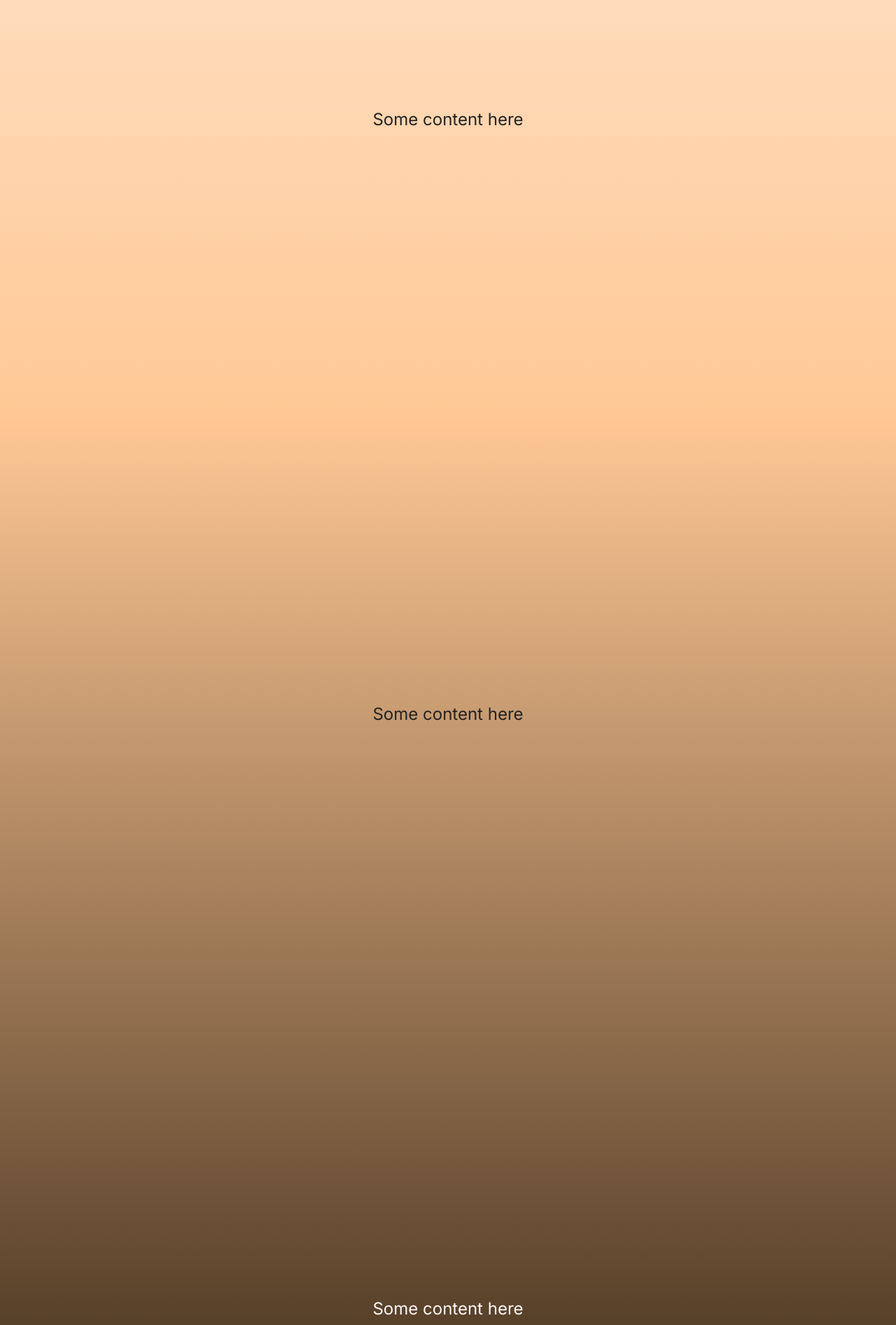
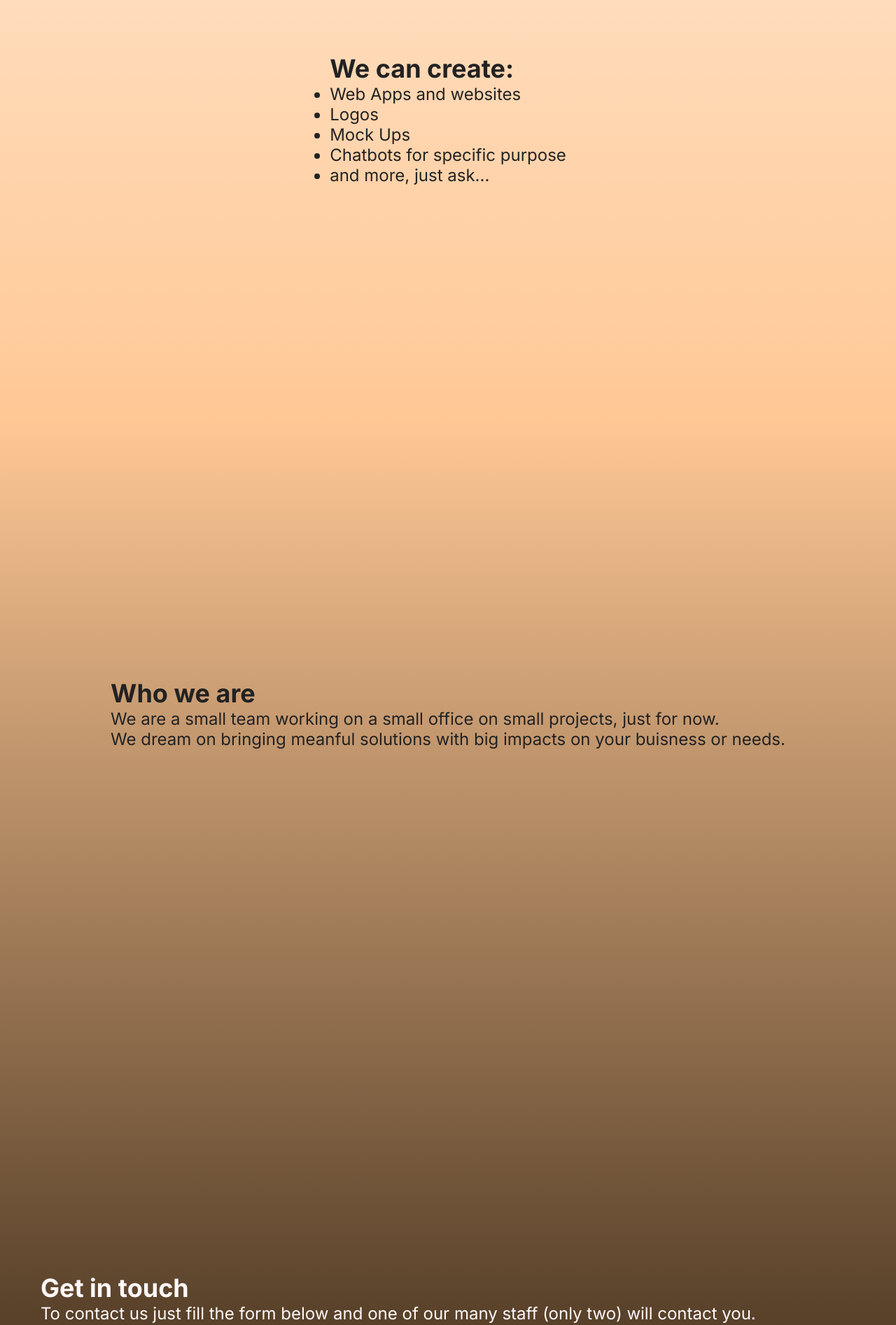
Before and after one commit to Jotadebeese/pagina-one, a Next.js app: page / in a window 1280 px wide. Shown: the part 1080-2974 px from the top of the page at 70% size. Built offline with nearby package versions, Linux system fonts and the light colour scheme.

Commit message:
First version of the web app content

```diff
--- a/components/AboutUs.tsx
+++ b/components/AboutUs.tsx
@@ -1,5 +1,9 @@
 export default function AboutUs() {
     return (
-        <div>Some content here</div>
+        <div>
+            <h2>Who we are</h2>
+            <p>We are a small team working on a small office on small projects, just for now.</p>
+            <p>We dream on bringing meanful solutions with big impacts on your buisness or needs.</p>
+        </div>
     )
 }
--- a/components/ContactUs.tsx
+++ b/components/ContactUs.tsx
@@ -1,7 +1,9 @@
 export default function ContactUs() {
     return (
         <div>
-            Some content here
+            <h2>Get in touch</h2>
+            <p>To contact us just fill the form below and one of our many staff (only two) will contact you.</p>
+            <p>Or you can also try one of our newest chat bots. I promise you, they just like another customer service.</p>
         </div>
     )
 }
--- a/components/Services.tsx
+++ b/components/Services.tsx
@@ -1,7 +1,14 @@
 export default function Services() {
     return (
         <div>
-            Some content here
+            <h2>We can create:</h2>
+            <ul>
+                <li>Web Apps and websites</li>
+                <li>Logos</li>
+                <li>Mock Ups</li>
+                <li>Chatbots for specific purpose</li>
+                <li>and more, just ask...</li>
+            </ul>
         </div>
     )
 }
```
